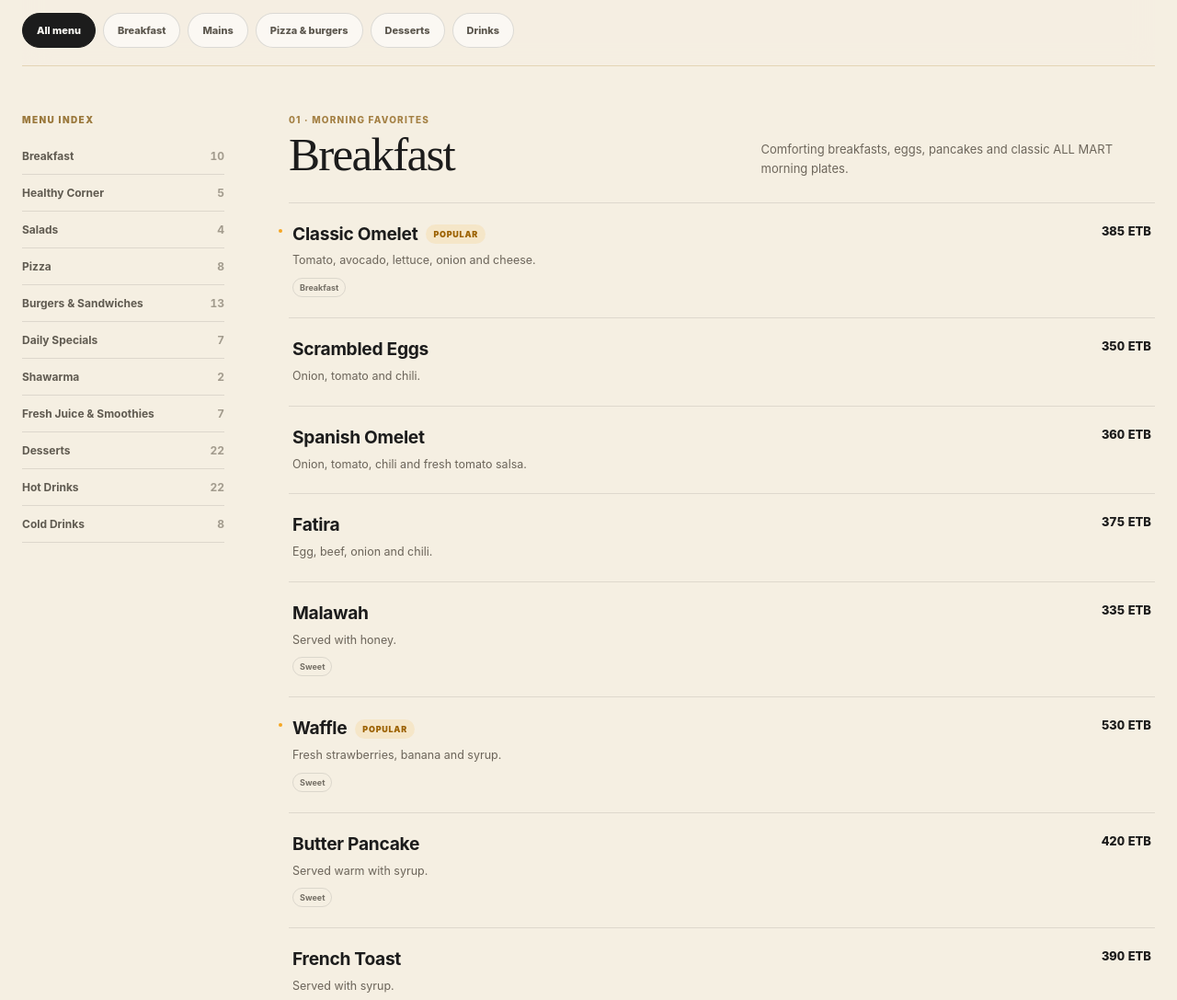
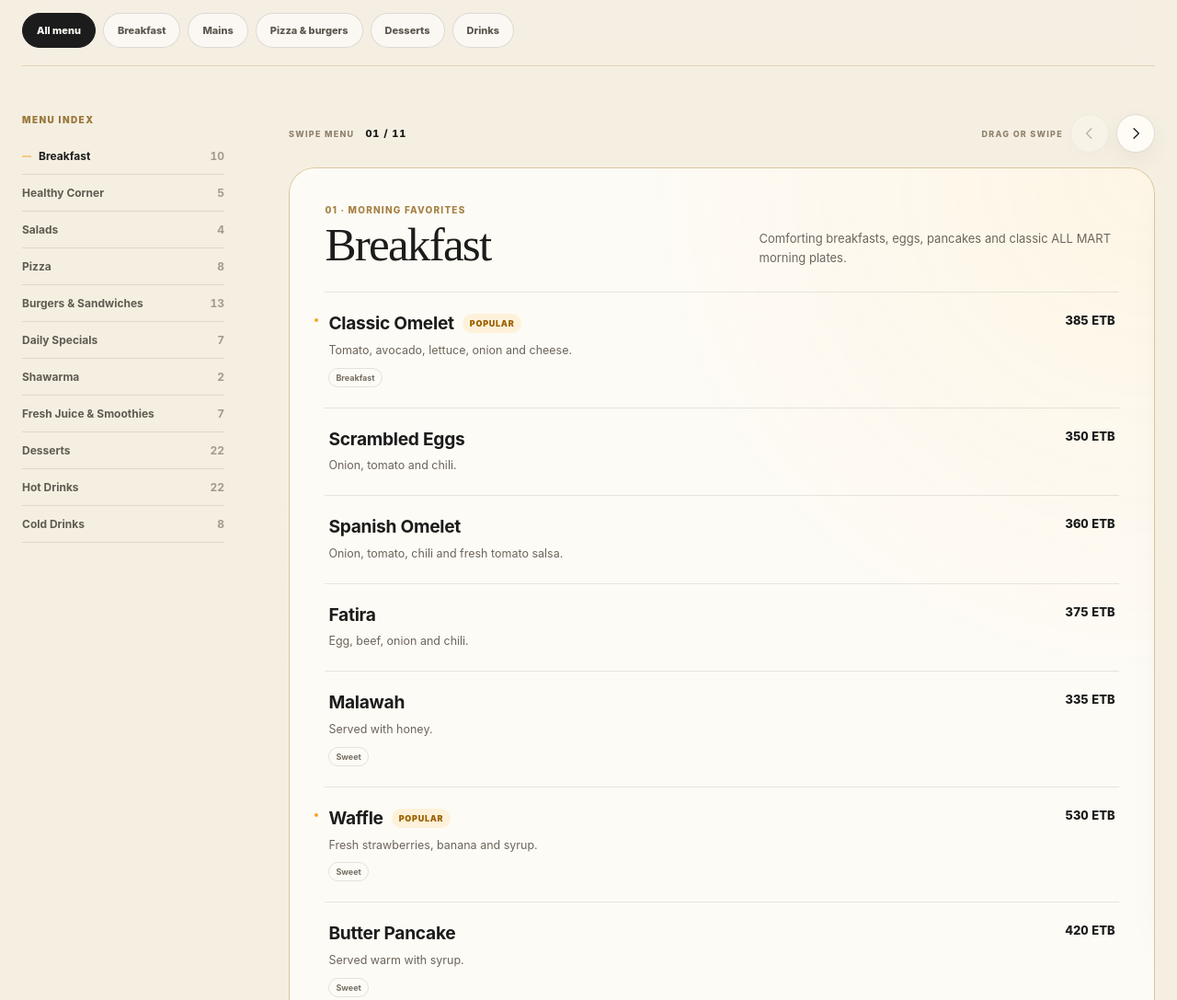
Before and after one commit to Mahiruni/AllMartMenu, a plain HTML site: page index.html in a window 1280 px wide. Shown: the part 2450-3537 px from the top of the page at 92% size. Drawn offline with Linux system fonts and the light colour scheme.

Commit message:
Enable polished swipeable menu experience

```diff
--- a/index.html
+++ b/index.html
@@ -14,6 +14,7 @@
   <link rel="icon" href="assets/all-mart-logo.svg" type="image/svg+xml" />
   <link rel="preconnect" href="https://images.unsplash.com" crossorigin />
   <link rel="stylesheet" href="styles.css" />
+  <link rel="stylesheet" href="slider.css" />
 
   <script type="application/ld+json">
   {
@@ -250,5 +251,6 @@
 
   <script src="menu-data.js"></script>
   <script src="app.js" defer></script>
+  <script src="slider.js" defer></script>
 </body>
 </html>
```
